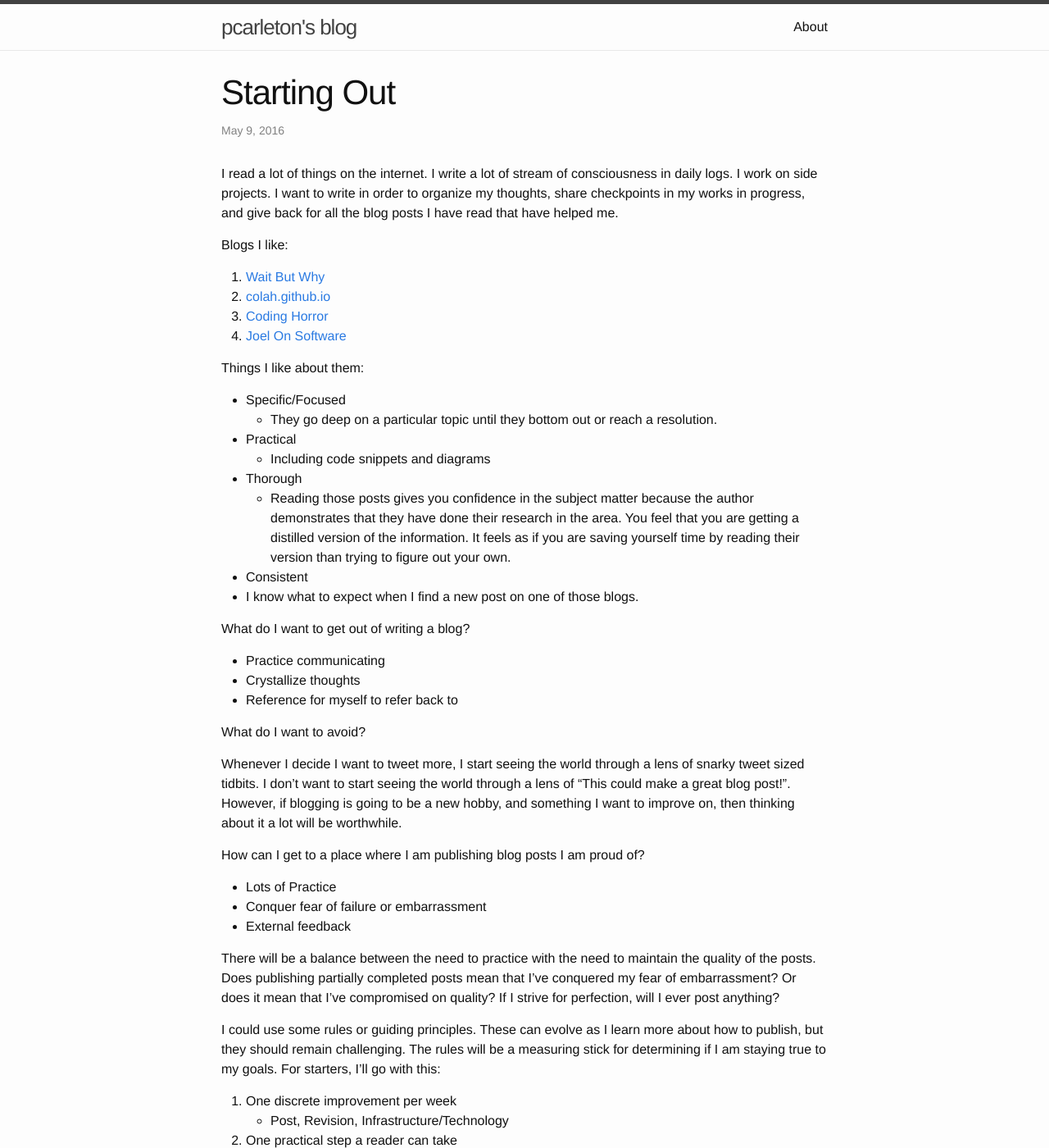
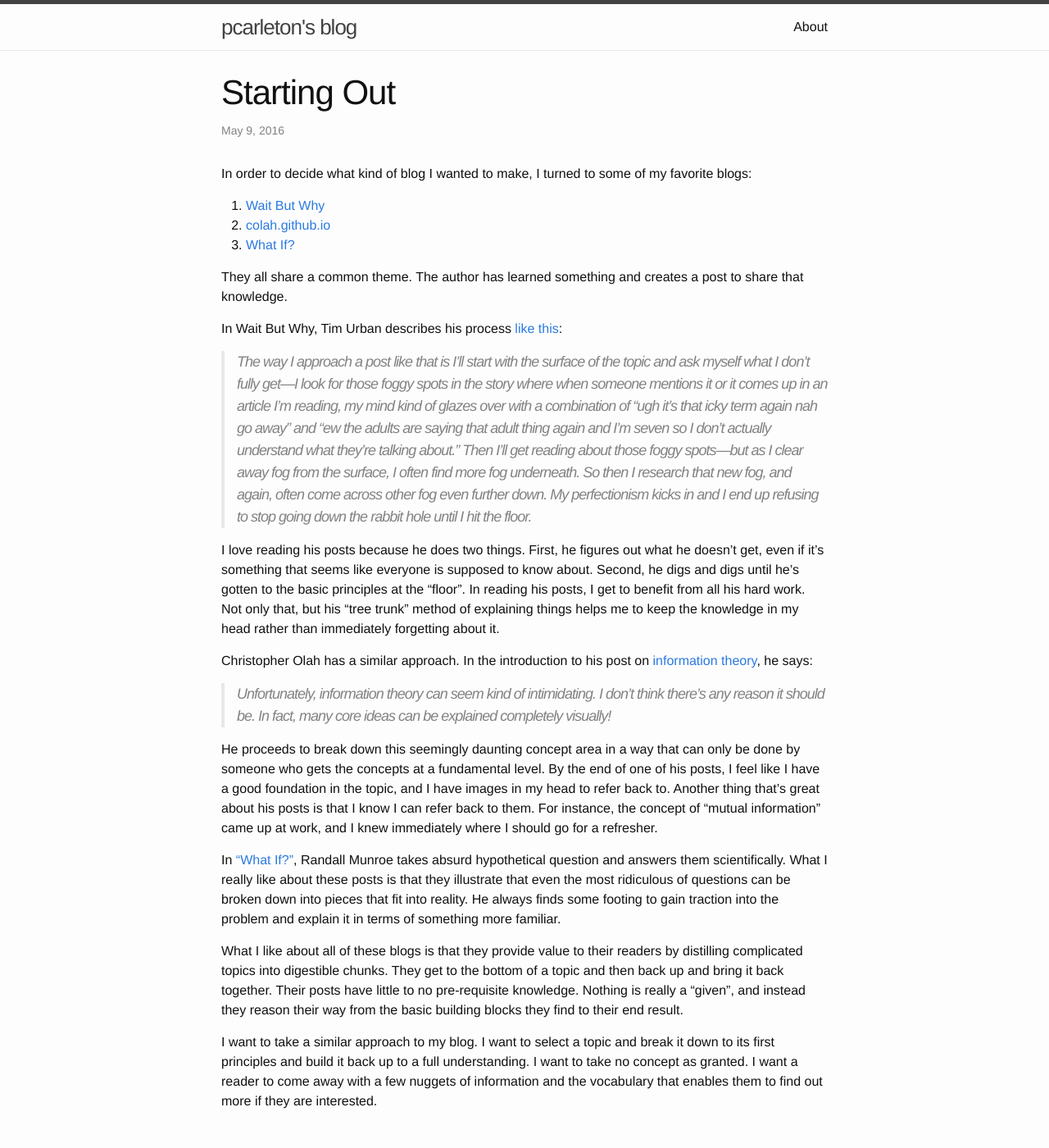
Before and after one commit to pcarleton/pcarleton.github.io, a Jekyll site: the page built from _posts/2016-05-09-starting-out.markdown, in a window 1280 px wide and 1400 px high. Shown: the whole window at 82% size. Built offline with Jekyll 4.4.1, drawn with Linux system fonts in a browser that asks for light colours; some of the changed text lies outside the part shown.

Commit message:
Revise starting out post

```diff
--- a/_posts/2016-05-09-starting-out.markdown
+++ b/_posts/2016-05-09-starting-out.markdown
@@ -3,73 +3,50 @@ layout: post
 title:  "Starting Out"
 date:   2016-05-09 08:21:54 -0700
 ---
-
-I read a lot of things on the internet.  I write a lot of stream of consciousness
-in daily logs.  I work on side projects.  I want to write in order to organize
-my thoughts, share checkpoints in my works in progress, and give back for all
-the blog posts I have read that have helped me.
-
-Blogs I like:
+In order to decide what kind of blog I wanted to make, I turned to some of my favorite blogs:
 
 1. [Wait But Why](http://waitbutwhy.com/)
 1. [colah.github.io](http://colah.github.io)
-1. [Coding Horror](http://blog.codinghorror.com/)
-1. [Joel On Software](http://joelonsoftware.com)
+1. [What If?](https://what-if.xkcd.com/)
 
+They all share a common theme.
+The author has learned something and creates a post to share
+that knowledge.
 
+In Wait But Why, Tim Urban describes his process [like this](http://waitbutwhy.com/2015/06/how-tesla-will-change-your-life.html):
 
-Things I like about them:
+> The way I approach a post like that is I’ll start with the surface of the topic and ask myself what I don’t fully get—I look for those foggy spots in the story where when someone mentions it or it comes up in an article I’m reading, my mind kind of glazes over with a combination of “ugh it’s that icky term again nah go away” and “ew the adults are saying that adult thing again and I’m seven so I don’t actually understand what they’re talking about.” Then I’ll get reading about those foggy spots—but as I clear away fog from the surface, I often find more fog underneath. So then I research that new fog, and again, often come across other fog even further down. My perfectionism kicks in and I end up refusing to stop going down the rabbit hole until I hit the floor.
 
-* Specific/Focused
-  * They go deep on a particular topic until they bottom out or reach a resolution.
-* Practical
-  * Including code snippets and diagrams
-* Thorough
-  * Reading those posts gives you confidence in the subject matter because the author demonstrates
-    that they have done their research in the area.  You feel that you are getting a distilled
-    version of the information.  It feels as if you are saving yourself time by reading their version
-    than trying to figure out your own.
-* Consistent
- * I know what to expect when I find a new post on one of those blogs.
+I love reading his posts because he does two things.  First, he figures out what he doesn't get, even if it's something
+that seems like everyone is supposed to know about.  Second, he digs and digs until he's gotten
+to the basic principles at the "floor".  In reading his posts, I get to benefit
+from all his hard work. Not only that, but his "tree trunk" method of explaining things
+helps me to keep the knowledge in my head rather than immediately forgetting about it.
 
-What do I want to get out of writing a blog?
+Christopher Olah has a similar approach.  In the introduction to his post on [information theory](http://colah.github.io/posts/2015-09-Visual-Information/), he says:
+> Unfortunately, information theory can seem kind of intimidating. I don’t think there’s any reason it should be. In fact, many core ideas can be explained completely visually!
 
-* Practice communicating
-* Crystallize thoughts
-* Reference for myself to refer back to
+He proceeds to break down this seemingly daunting concept area in a way that can only
+be done by someone who gets the concepts at a fundamental level. By the end of one of his posts, I feel
+like I have a good foundation in the topic, and I have images in my head to refer back to.
+Another thing that's great about his posts is that I know I can refer back to them.  For instance,
+the concept of "mutual information" came up at work, and I knew immediately where I should
+go for a refresher.
 
-What do I want to avoid?
+In ["What If?"](https://what-if.xkcd.com), Randall Munroe takes absurd hypothetical
+question and answers them scientifically.  What I really like about these posts is
+ that they illustrate that even the most ridiculous of questions can be broken down
+ into pieces that fit into reality.  He always finds some footing to gain traction
+ into the problem and explain it in terms of something more familiar.
 
-Whenever I decide I want to tweet more, I start seeing the world through a lens
-of snarky tweet sized tidbits.  I don't want to start seeing the world through a
-lens of "This could make a great blog post!".  However, if blogging is going to
-be a new hobby, and something I want to improve on, then thinking about it a lot
-will be worthwhile.
+What I like about all of these blogs is that they provide value to their readers
+by distilling complicated topics into digestible chunks.  They get to the bottom
+of a topic and then back up and bring it back together.  Their posts have little
+to no pre-requisite knowledge.  Nothing is really a "given", and instead they
+reason their way from the basic building blocks they find to their end result.
 
-How can I get to a place where I am publishing blog posts I am proud of?
-
-* Lots of Practice
-* Conquer fear of failure or embarrassment
-* External feedback
-
-There will be a balance between the need to practice with the need to maintain
-the quality of the posts.  Does publishing partially completed posts mean that
-I've conquered my fear of embarrassment? Or does it mean that I've compromised
-on quality?  If I strive for perfection, will I ever post anything?
-
-I could use some rules or guiding principles.  These can evolve as I learn
-more about how to publish, but they should remain challenging.  The rules will
-be a measuring stick for determining if I am staying true to my goals.  For starters,
-I'll go with this:
-
-1. One discrete improvement per week
-  * Post, Revision, Infrastructure/Technology
-1. One practical step a reader can take
-1. One example of research in to the topic.
-1. One diagram or code snippet
-
-
-This week was getting the infrastructure set up, and making this post.  The practical
-step for this week could be to checkout the posts I listed.  I still need to
-do some research on how to blog and I should also include the snippet to get a
-blog set up.
+I want to take a similar approach to my blog.  I want to select a topic and
+break it down to its first principles and build it back up to a full understanding.
+I want to take no concept as granted. I want a reader to come away with a
+few nuggets of information and the vocabulary that enables them to find out more
+if they are interested.
```
